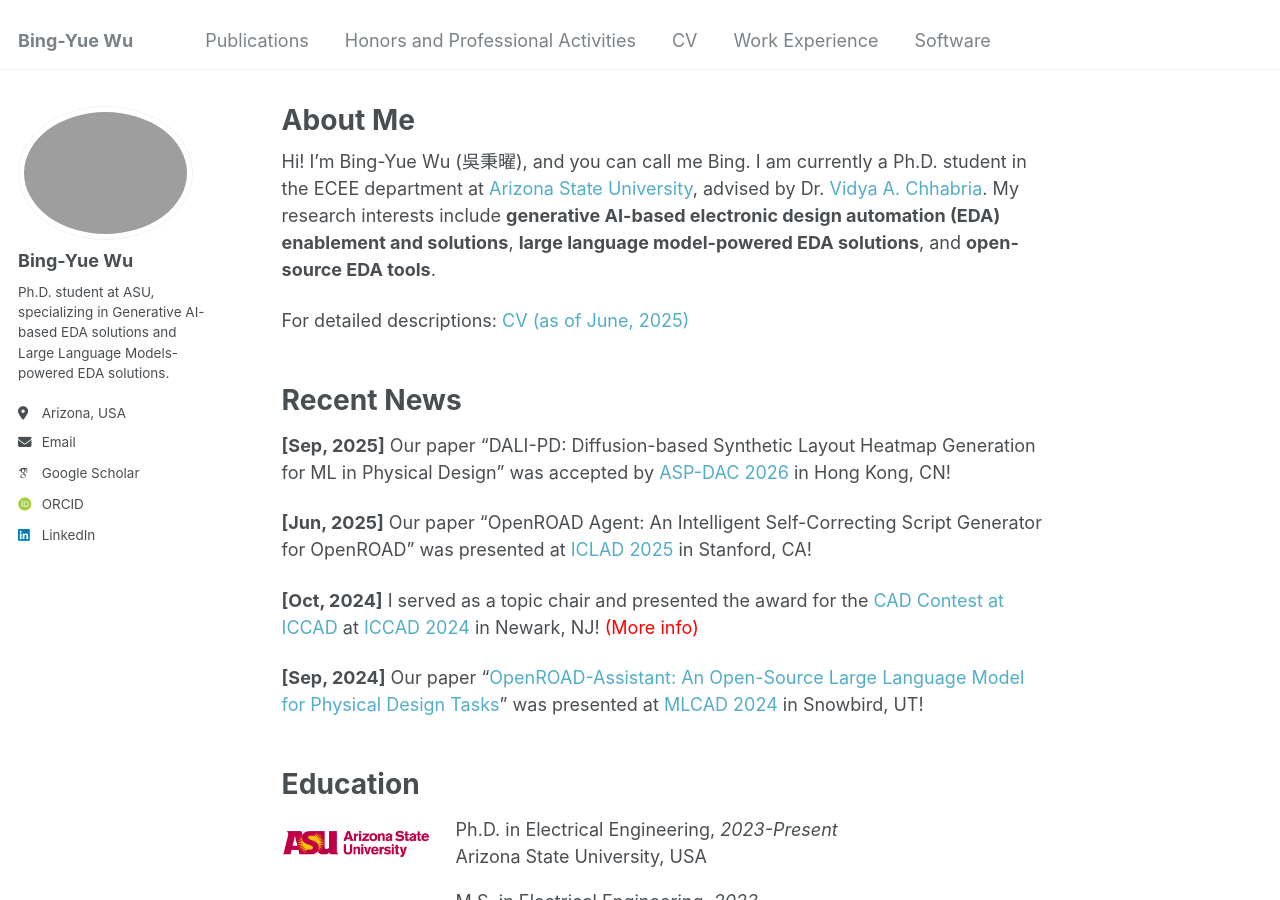
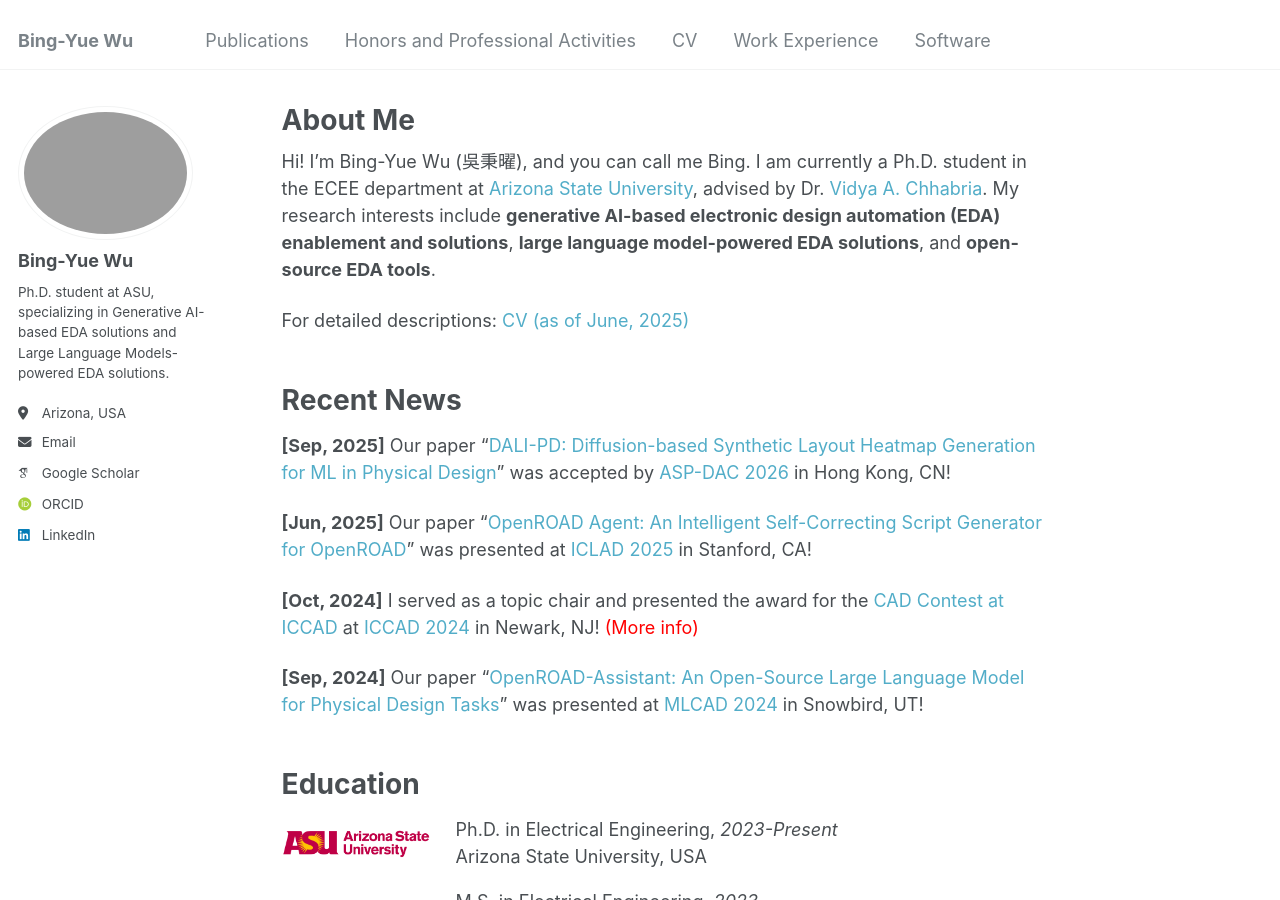
Before and after one commit to bingyuew/bingyuew.github.io, a Jekyll site: the page built from _pages/about.md, in a window 1280 px wide and 900 px high. Built offline with Jekyll 4.4.1, drawn with Linux system fonts in a browser that asks for light colours; some web fonts are replaced.

Commit message:
update pub
Signed-off-by: 吳秉曜 <wubingyao@macbook-bro.istb4.dhcp.asu.edu>

```diff
--- a/_pages/about.md
+++ b/_pages/about.md
@@ -15,9 +15,9 @@
 </div>
 # Recent News
 
-**[Sep, 2025]** Our paper "DALI-PD: Diffusion-based Synthetic Layout Heatmap Generation for ML in Physical Design" was accepted by <a href="https://www.aspdac.com/aspdac2026/index.html" style="text-decoration: none;">ASP-DAC 2026</a> in Hong Kong, CN!
+**[Sep, 2025]** Our paper "<a href="https://arxiv.org/abs/2507.10606" style="text-decoration: none;">DALI-PD: Diffusion-based Synthetic Layout Heatmap Generation for ML in Physical Design</a>" was accepted by <a href="https://www.aspdac.com/aspdac2026/index.html" style="text-decoration: none;">ASP-DAC 2026</a> in Hong Kong, CN!
 
-**[Jun, 2025]** Our paper "OpenROAD Agent: An Intelligent Self-Correcting Script Generator for OpenROAD" was presented at <a href="https://iclad.ai/" style="text-decoration: none;">ICLAD 2025</a> in Stanford, CA!
+**[Jun, 2025]** Our paper "<a href="https://ieeexplore.ieee.org/document/11106006" style="text-decoration: none;">OpenROAD Agent: An Intelligent Self-Correcting Script Generator for OpenROAD</a>" was presented at <a href="https://iclad.ai/" style="text-decoration: none;">ICLAD 2025</a> in Stanford, CA!
 
 **[Oct, 2024]** I served as a topic chair and presented the award for the <a href="https://www.iccad-contest.org/2024/" style="text-decoration: none;">CAD Contest at ICCAD</a> at <a href="https://2024.iccad.com/" style="text-decoration: none;">ICCAD 2024</a> in Newark, NJ! <a href="https://bingyuew.github.io/talks/2024-10-31-iccad" style="text-decoration: none; color: red">(More info)</a>
 
```
